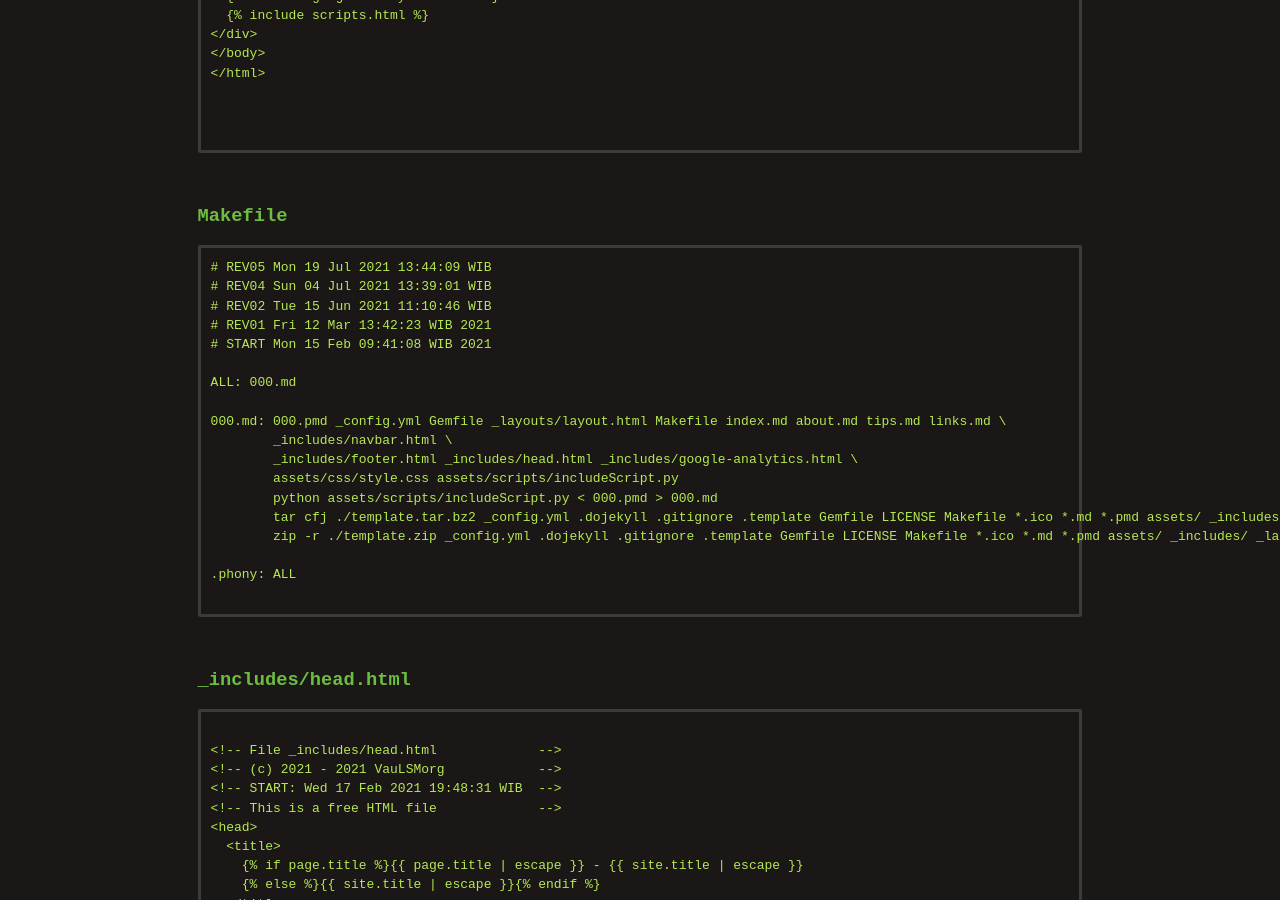
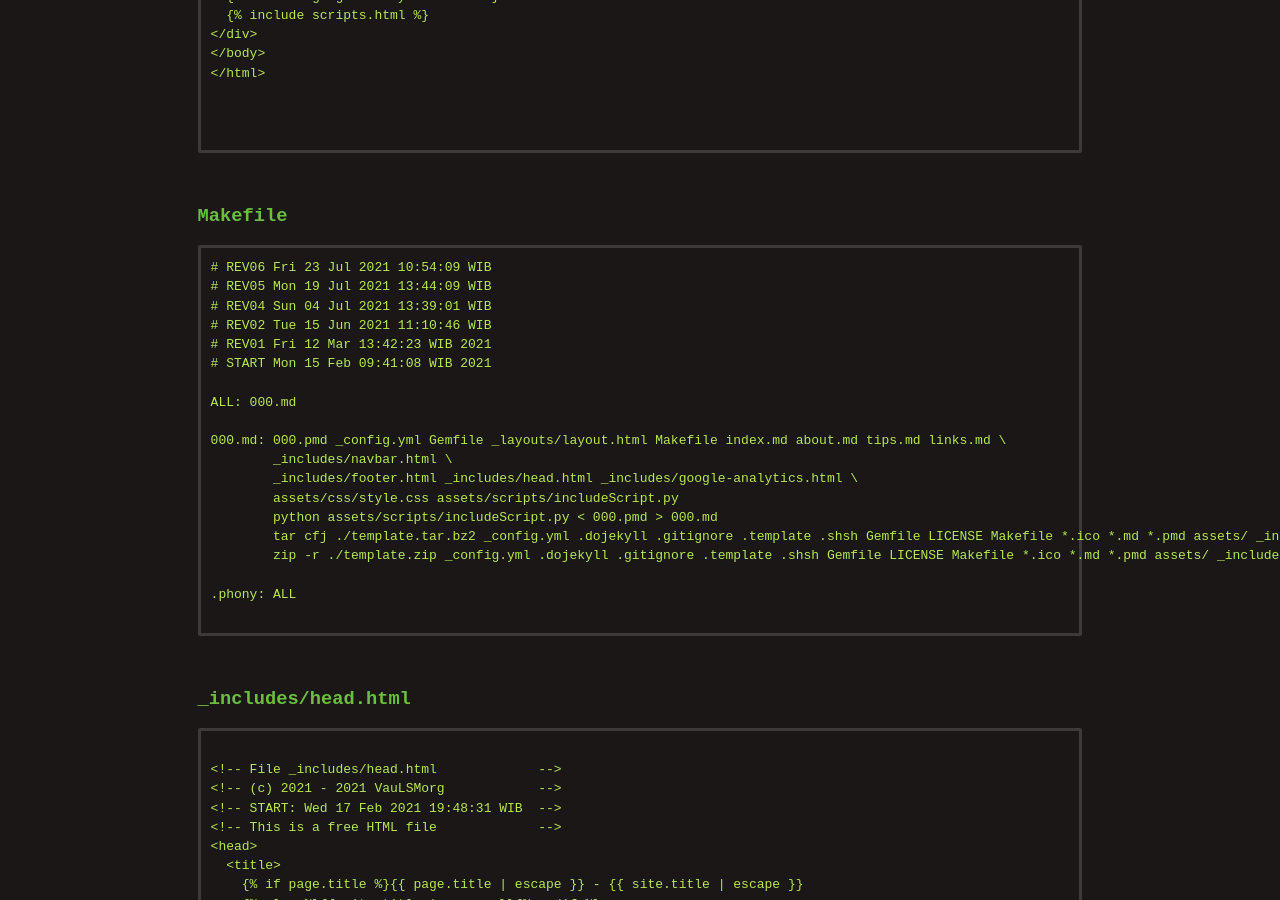
Before and after one commit to Belajar-Latex/latex, a Jekyll site: the page built from 000.md, in a window 1280 px wide and 900 px high, scrolled down 4244 px. Built offline with Jekyll 4.4.1, drawn with Linux system fonts in a browser that asks for light colours.

Commit message:
new file:   .shsh

````diff
--- a/000.md
+++ b/000.md
@@ -225,6 +225,7 @@ gem 'github-pages', group: :jekyll_plugins
 ### Makefile
 
 ```
+# REV06 Fri 23 Jul 2021 10:54:09 WIB
 # REV05 Mon 19 Jul 2021 13:44:09 WIB
 # REV04 Sun 04 Jul 2021 13:39:01 WIB
 # REV02 Tue 15 Jun 2021 11:10:46 WIB
@@ -238,8 +239,8 @@ ALL: 000.md
         _includes/footer.html _includes/head.html _includes/google-analytics.html \
 	assets/css/style.css assets/scripts/includeScript.py
 	python assets/scripts/includeScript.py < 000.pmd > 000.md
-	tar cfj ./template.tar.bz2 _config.yml .dojekyll .gitignore .template Gemfile LICENSE Makefile *.ico *.md *.pmd assets/ _includes/ _layouts/ SandBox/
-	zip -r ./template.zip _config.yml .dojekyll .gitignore .template Gemfile LICENSE Makefile *.ico *.md *.pmd assets/ _includes/ _layouts/ SandBox/
+	tar cfj ./template.tar.bz2 _config.yml .dojekyll .gitignore .template .shsh Gemfile LICENSE Makefile *.ico *.md *.pmd assets/ _includes/ _layouts/ SandBox/
+	zip -r ./template.zip _config.yml .dojekyll .gitignore .template .shsh Gemfile LICENSE Makefile *.ico *.md *.pmd assets/ _includes/ _layouts/ SandBox/
 
 .phony: ALL
 
````
Also changed, not shown: 4 other files.
